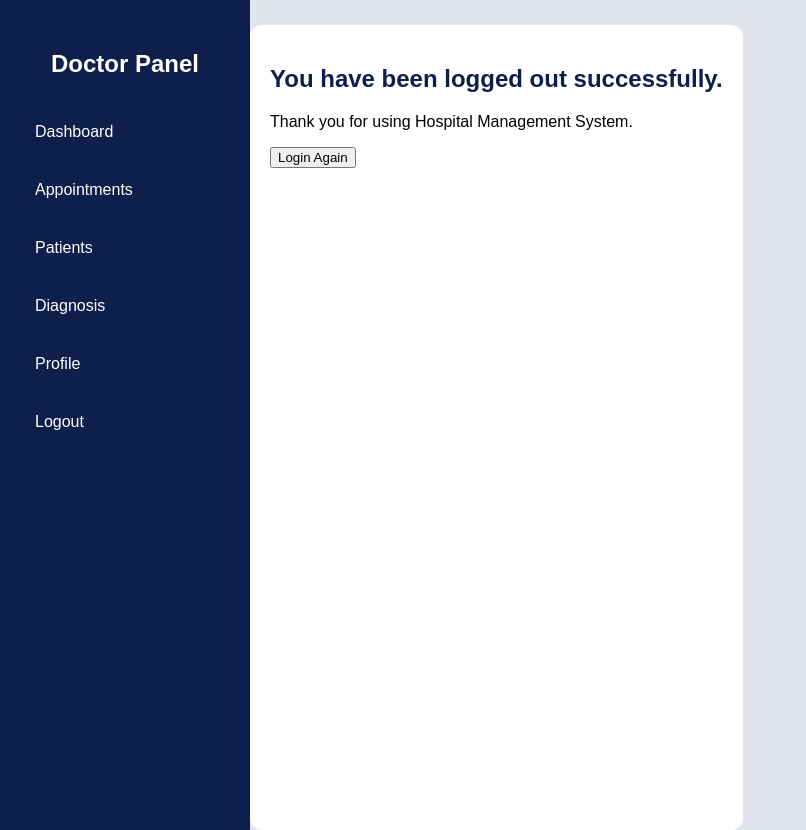
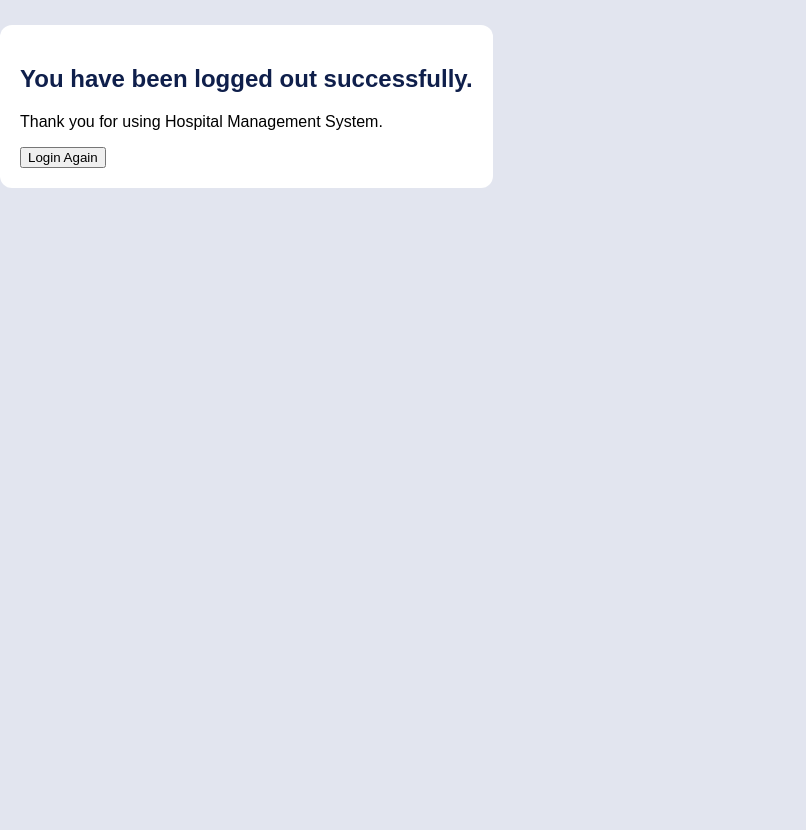
Before and after one commit to AngelinaAnnaAntony/Hospital_Management_System, a Flask app: page /logout in a window 1280 px wide. Shown: the whole page, without its empty margins (0-806 px from the left). After the commit the page ends 188 px from the top, so only its background shows below. Run offline with Flask 3, Linux system fonts and the light colour scheme.

Commit message:
Update logout.html

```diff
--- a/templates/doctor/logout.html
+++ b/templates/doctor/logout.html
@@ -8,15 +8,6 @@
       href="{{ url_for('static', filename='doctor_dashboard.css') }}">
 </head>
 <body>
-      <div class="sidebar">
-        <h2>Doctor Panel</h2>
-        <a href="/doctor_dashboard">Dashboard</a>
-        <a href="/view_appointments">Appointments</a>
-        <a href="/view_patients">Patients</a>
-        <a href="/diagnosis">Diagnosis</a>
-        <a href="/view_profile">Profile</a>
-        <a href="/logout">Logout</a>
-    </div>
     <div class="section">
         <h2>You have been logged out successfully.</h2>
         <p>Thank you for using Hospital Management System.</p>
```
